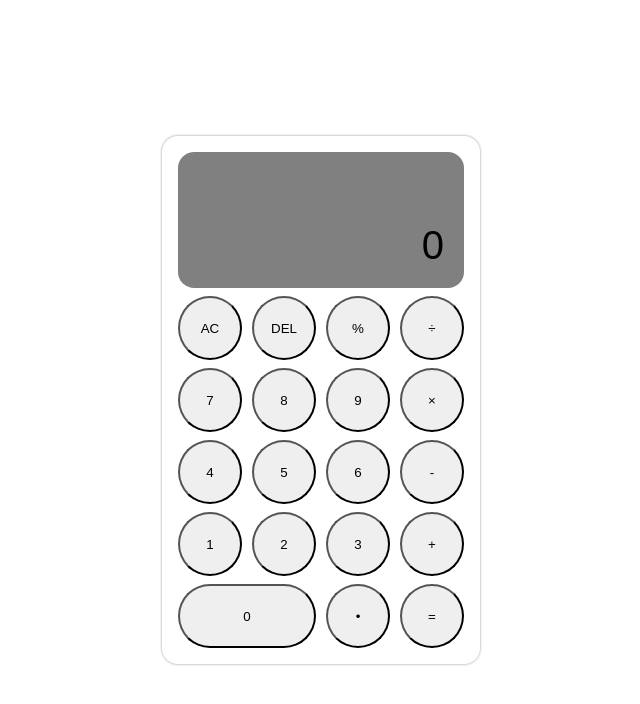
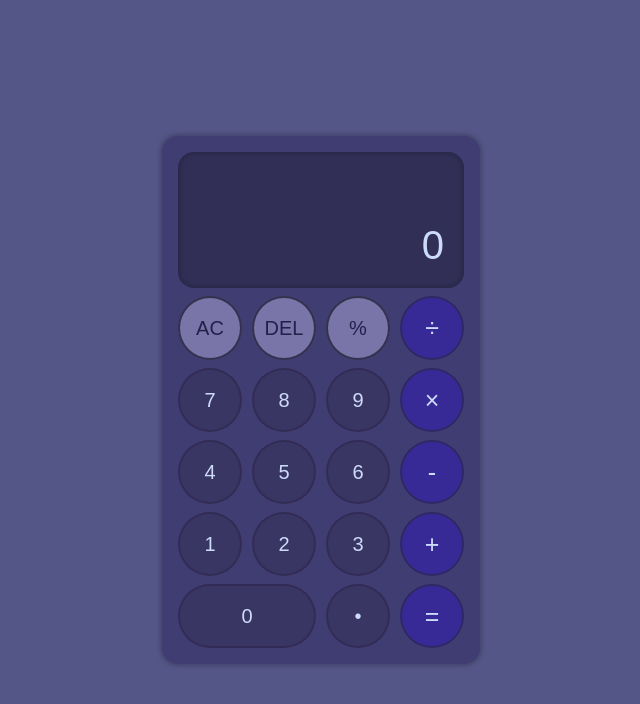
Before and after one commit to Larrys-code/Calculator, a plain HTML site: page index.html in a window 1280 px wide. Shown: the whole page, without its empty margins (319-959 px from the left). Drawn offline with Linux system fonts and the light colour scheme.

Commit message:
Change basic styles

```diff
--- a/index.html
+++ b/index.html
@@ -10,9 +10,9 @@
 <body>
     <div class="calculatorBody">
         <div class="display">0</div>
-        <button id="AC">AC</button>
-        <button id="DEL">DEL</button>
-        <button id="percentage">%</button>
+        <button id="AC" class="special">AC</button>
+        <button id="DEL" class="special">DEL</button>
+        <button id="percentage" class="special">%</button>
         <button id="divide" class="operator">÷</button>
 
         <button id="seven" class="number">7</button>
--- a/styles.css
+++ b/styles.css
@@ -11,9 +11,11 @@ body {
     display: flex;
     justify-content: center;
     align-items: center;
+    background-color: #545687;
 }
 
 .calculatorBody {
+    background-color: #403d72;
     width: 318px; /*296+16*/
     height: 528px; /*512+16*/
     display: flex;
@@ -21,14 +23,16 @@ body {
     padding: 16px;
     align-content: space-between;
     justify-content: space-between;
-    box-shadow: 0px 0px 2px 1px rgba(0, 0, 0, 0.2);
+    box-shadow: 0px 0px 4px 2px rgba(0, 0, 0, 0.2);
     border-radius: 16px;
 }
 
 .display {
     width: 286px;
     height: 136px;
-    background-color: gray;
+    background-color: #18152659;
+    color: #cddbfb;
+    /*mix-blend-mode: multiply;*/
     border-radius: 16px;
     display: flex;
     padding: 20px;
@@ -36,9 +40,16 @@ body {
     align-items: end;
     font-size: 40px;
     word-break: break-all;
+    box-shadow: 0px 0px 4px 2px rgba(0, 0, 0, 0.2) inset;
 }
 
 button {
+    color: #cddbfb;
+    font-size: 20px;
+    border-style: solid;
+    border-width: 2px;
+    background-color: #312b4c59;
+    border-color: #2e274ead;
     width: 64px;
     height: 64px;
     border-radius: 32px;
@@ -48,6 +59,21 @@ button {
     display: flex;
     align-items: center;
     justify-content: center;
+    cursor: pointer;
+}
+
+button.operator,
+button#equals {
+    font-size: 25px;
+    color: #cddbfb;
+    background-color: #2a0add59;
+    border-color: #2e274ead;
+}
+
+button.special {
+    color: #261f4a;
+    background-color: #b9b5e37a;
+    border-color: #161326ad;
 }
 
 #zero {
```
